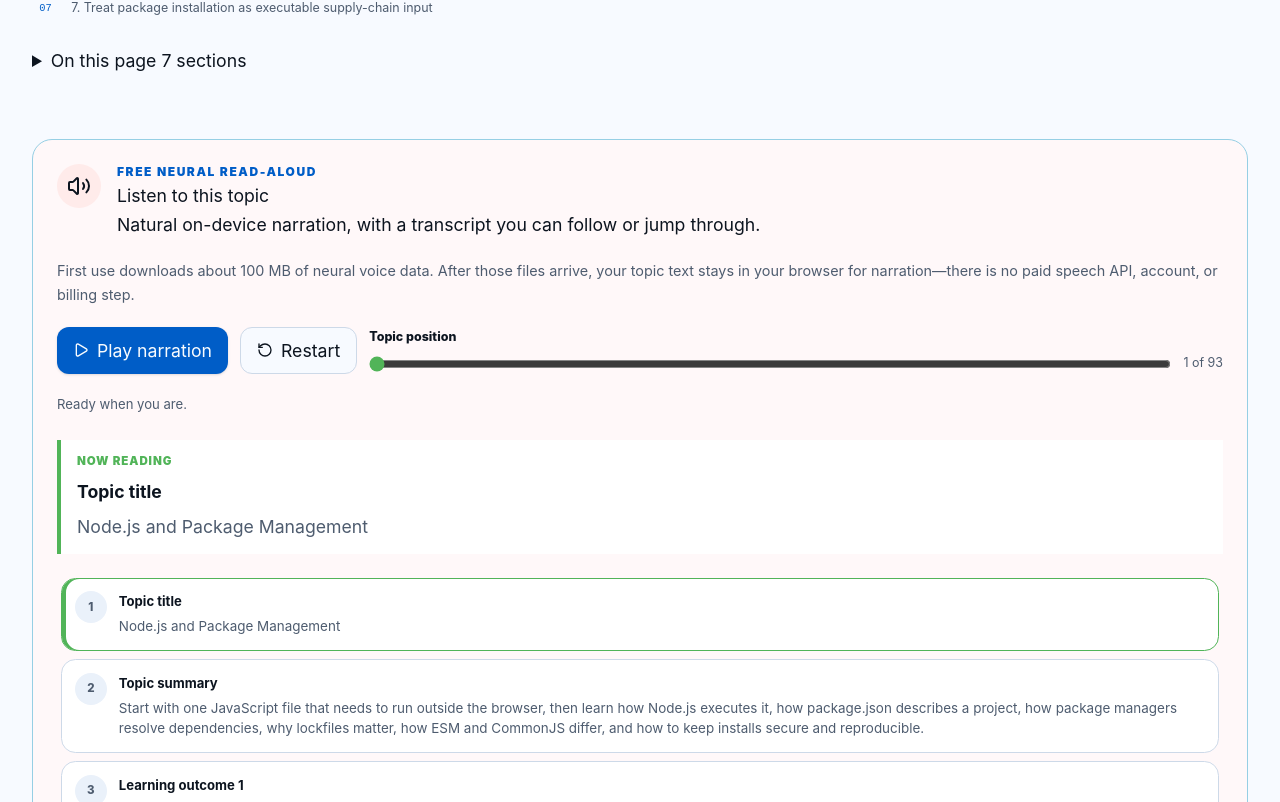
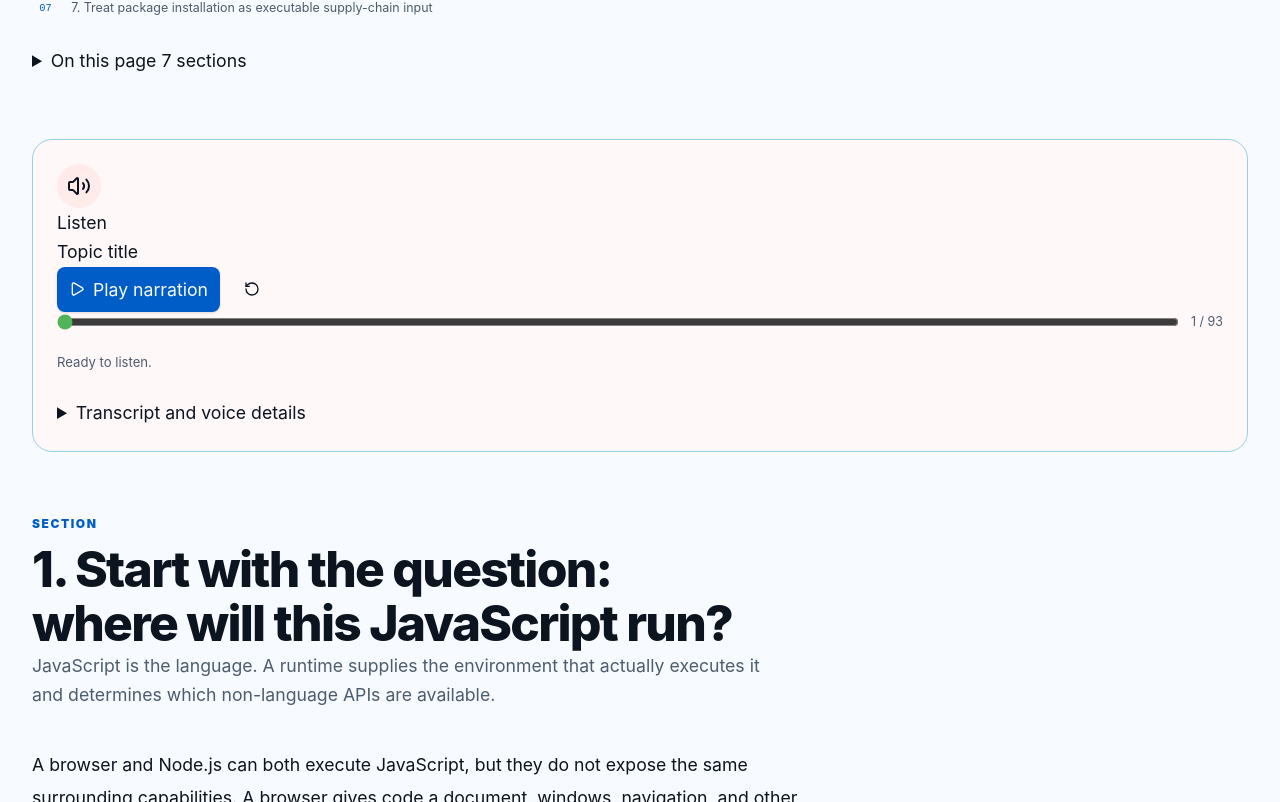
Before and after one commit to AahPlexX/eaboutedev, a React (Vite) app: page /#/topics/nodejs-and-package-management in a window 1280 px wide. Shown: the part 1858-2660 px from the top of the page. Built offline with nearby package versions, Linux system fonts and the light colour scheme.

Commit message:
feat: compact the neural narration player

```diff
--- a/src/components/topics/topic-narration.tsx
+++ b/src/components/topics/topic-narration.tsx
@@ -23,19 +23,10 @@ interface PassageRequestOptions {
   seekFraction: number;
 }
 
-interface LoadPassageOptions {
-  play: boolean;
-  seekFraction?: number;
-}
-
-const PLAY_LABEL = "Play narration";
-const PAUSE_LABEL = "Pause";
-const RESTART_LABEL = "Restart";
-
 export function TopicNarration({ topic }: { topic: TopicDocument }) {
   const passages = useMemo(() => buildTopicNarration(topic), [topic]);
   const [status, setStatus] = useState<PlayerStatus>("idle");
-  const [statusMessage, setStatusMessage] = useState("Ready when you are.");
+  const [statusMessage, setStatusMessage] = useState("Ready to listen.");
   const [loadProgress, setLoadProgress] = useState<number | null>(null);
   const [currentIndex, setCurrentIndex] = useState(0);
   const [currentFraction, setCurrentFraction] = useState(0);
@@ -64,20 +55,21 @@ export function TopicNarration({ topic }: { topic: TopicDocument }) {
     setStatusMessage(message);
   }, []);
 
-  const loadCachedPassage = useCallback((index: number, url: string, { play, seekFraction = 0 }: LoadPassageOptions) => {
+  const loadCachedPassage = useCallback((index: number, url: string, play: boolean, seekFraction = 0) => {
     const audio = audioRef.current;
     if (!audio) return;
 
     const token = ++playbackTokenRef.current;
     audio.pause();
     audio.src = url;
-    audio.dataset.passageIndex = String(index);
     audio.load();
 
     const finishLoad = () => {
       if (token !== playbackTokenRef.current) return;
       const duration = Number.isFinite(audio.duration) ? audio.duration : 0;
-      if (duration > 0 && seekFraction > 0) audio.currentTime = Math.min(duration * seekFraction, Math.max(0, duration - 0.01));
+      if (duration > 0 && seekFraction > 0) {
+        audio.currentTime = Math.min(duration * seekFraction, Math.max(0, duration - 0.01));
+      }
       if (!play || !desiredPlayingRef.current) {
         setStatus("paused");
         setStatusMessage(`Paused at passage ${index + 1} of ${passages.length}.`);
@@ -101,9 +93,10 @@ export function TopicNarration({ topic }: { topic: TopicDocument }) {
 
   const requestPassage = useCallback((index: number, options: PassageRequestOptions) => {
     if (index < 0 || index >= passages.length) return;
+
     const cached = audioUrlsRef.current.get(index);
     if (cached) {
-      if (index === currentIndexRef.current) loadCachedPassage(index, cached, { play: options.playWhenReady, seekFraction: options.seekFraction });
+      if (index === currentIndexRef.current) loadCachedPassage(index, cached, options.playWhenReady, options.seekFraction);
       return;
     }
 
@@ -162,7 +155,7 @@ export function TopicNarration({ topic }: { topic: TopicDocument }) {
     audioUrlsRef.current.set(pending.index, url);
 
     if (pending.index === currentIndexRef.current) {
-      loadCachedPassage(pending.index, url, { play: pending.playWhenReady && desiredPlayingRef.current, seekFraction: pending.seekFraction });
+      loadCachedPassage(pending.index, url, pending.playWhenReady && desiredPlayingRef.current, pending.seekFraction);
       if (pending.playWhenReady && desiredPlayingRef.current) prefetch(pending.index);
     }
   }, [failPlayback, loadCachedPassage, prefetch]);
@@ -172,10 +165,7 @@ export function TopicNarration({ topic }: { topic: TopicDocument }) {
 
   const playCurrentPassage = useCallback(() => {
     desiredPlayingRef.current = true;
-    requestPassage(currentIndexRef.current, {
-      playWhenReady: true,
-      seekFraction: currentFraction,
-    });
+    requestPassage(currentIndexRef.current, { playWhenReady: true, seekFraction: currentFraction });
   }, [currentFraction, requestPassage]);
 
   const togglePlayback = useCallback(() => {
@@ -269,41 +259,37 @@ export function TopicNarration({ topic }: { topic: TopicDocument }) {
 
   const activePassage = passages[currentIndex];
   const isActivelyRequested = status === "playing" || (status === "loading" && desiredPlayingRef.current);
-  const primaryLabel = isActivelyRequested ? PAUSE_LABEL : status === "paused" ? "Resume" : status === "complete" ? "Replay" : PLAY_LABEL;
+  const primaryLabel = isActivelyRequested ? "Pause" : status === "paused" ? "Resume" : status === "complete" ? "Replay" : "Play narration";
   const rangeValue = Math.min(passages.length, currentIndex + currentFraction);
 
   return (
-    <section className="topic-narration" aria-labelledby="topic-narration-title">
-      <header className="narration-header">
+    <section className="topic-narration narration-compact" aria-labelledby="topic-narration-title">
+      <div className="narration-compact-row">
+        <div className="narration-identity">
           <span className="narration-icon" aria-hidden="true"><Volume2 /></span>
           <div>
-          <p className="eyebrow">Free neural read-aloud</p>
-          <h2 id="topic-narration-title">Listen to this topic</h2>
-          <p>Natural on-device narration, with a transcript you can follow or jump through.</p>
+            <h2 id="topic-narration-title">Listen</h2>
+            <p>{activePassage?.label ?? "Topic narration"}</p>
           </div>
-      </header>
+        </div>
 
-      <p className="narration-disclosure">
-        First use downloads about 100 MB of neural voice data. After those files arrive, your topic text stays in your browser for narration—there is no paid speech API, account, or billing step.
-      </p>
-
-      <div className="narration-controls" aria-label="Narration controls">
         <div className="narration-actions">
-          <Button className="narration-control" type="button" onClick={togglePlayback}>
+          <Button className="narration-control" type="button" size="sm" onClick={togglePlayback}>
             {isActivelyRequested ? <Pause aria-hidden="true" /> : <Play aria-hidden="true" />}
             {primaryLabel}
           </Button>
-          <Button className="narration-control" type="button" variant="outline" onClick={restart}>
-            <RotateCcw aria-hidden="true" /> {RESTART_LABEL}
+          <Button className="narration-control narration-restart" type="button" size="icon-sm" variant="ghost" onClick={restart} aria-label="Restart narration">
+            <RotateCcw aria-hidden="true" />
           </Button>
           {status === "error" && (
-            <Button className="narration-control" type="button" variant="secondary" onClick={playCurrentPassage}>
-              <RefreshCw aria-hidden="true" /> Retry narration
+            <Button className="narration-control" type="button" size="sm" variant="secondary" onClick={playCurrentPassage}>
+              <RefreshCw aria-hidden="true" /> Retry
             </Button>
           )}
         </div>
+
         <div className="narration-position">
-          <label htmlFor={`narration-position-${topic.slug}`}>Topic position</label>
+          <label className="sr-only" htmlFor={`narration-position-${topic.slug}`}>Topic narration position</label>
           <input
             id={`narration-position-${topic.slug}`}
             aria-label="Topic narration position"
@@ -314,7 +300,7 @@ export function TopicNarration({ topic }: { topic: TopicDocument }) {
             value={rangeValue}
             onChange={(event) => handleRangeChange(event.currentTarget.value)}
           />
-          <span>{passages.length === 0 ? "0 of 0" : `${currentIndex + 1} of ${passages.length}`}</span>
+          <span>{passages.length === 0 ? "0 / 0" : `${currentIndex + 1} / ${passages.length}`}</span>
         </div>
       </div>
 
@@ -323,23 +309,15 @@ export function TopicNarration({ topic }: { topic: TopicDocument }) {
         {loadProgress !== null && <progress max="100" value={loadProgress} aria-label="Neural voice download progress" />}
       </div>
 
-      <audio
-        ref={audioRef}
-        className="sr-only"
-        aria-hidden="true"
-        preload="none"
-        onPlay={() => {
-          setStatus("playing");
-          setStatusMessage(`Playing passage ${currentIndexRef.current + 1} of ${passages.length}.`);
-          prefetch(currentIndexRef.current);
-        }}
-        onEnded={handleEnded}
-        onTimeUpdate={handleTimeUpdate}
-        onError={() => failPlayback("The generated audio could not be played. Choose Retry narration to try this passage again.")}
-      />
+      <details className="narration-details">
+        <summary>Transcript and voice details</summary>
+        <div className="narration-detail-body">
+          <p className="narration-disclosure">
+            First use downloads about 100 MB of neural voice data. After those files arrive, your topic text stays in your browser for narration—there is no paid speech API, account, or billing step.
+          </p>
 
           <div className="narration-now">
-        <span>Now reading</span>
+            <span>Current passage</span>
             <strong>{activePassage?.label ?? "Topic"}</strong>
             <p>{activePassage?.text ?? "This topic has no narratable text."}</p>
           </div>
@@ -365,6 +343,23 @@ export function TopicNarration({ topic }: { topic: TopicDocument }) {
               );
             })}
           </ol>
+        </div>
+      </details>
+
+      <audio
+        ref={audioRef}
+        className="sr-only"
+        aria-hidden="true"
+        preload="none"
+        onPlay={() => {
+          setStatus("playing");
+          setStatusMessage(`Playing passage ${currentIndexRef.current + 1} of ${passages.length}.`);
+          prefetch(currentIndexRef.current);
+        }}
+        onEnded={handleEnded}
+        onTimeUpdate={handleTimeUpdate}
+        onError={() => failPlayback("The generated audio could not be played. Choose Retry to try this passage again.")}
+      />
     </section>
   );
 }
```
Lines whose indentation alone changed are shown as unchanged.
